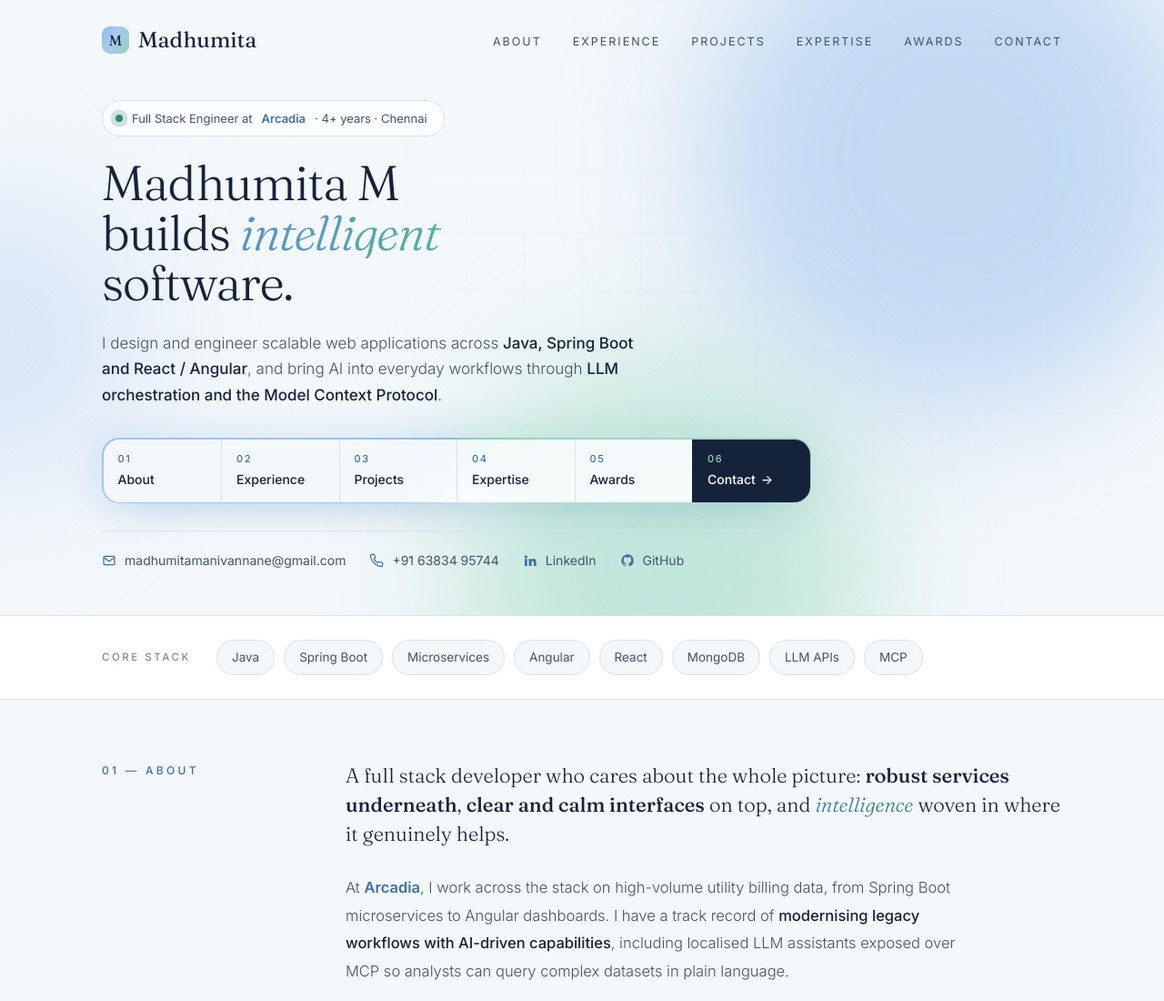
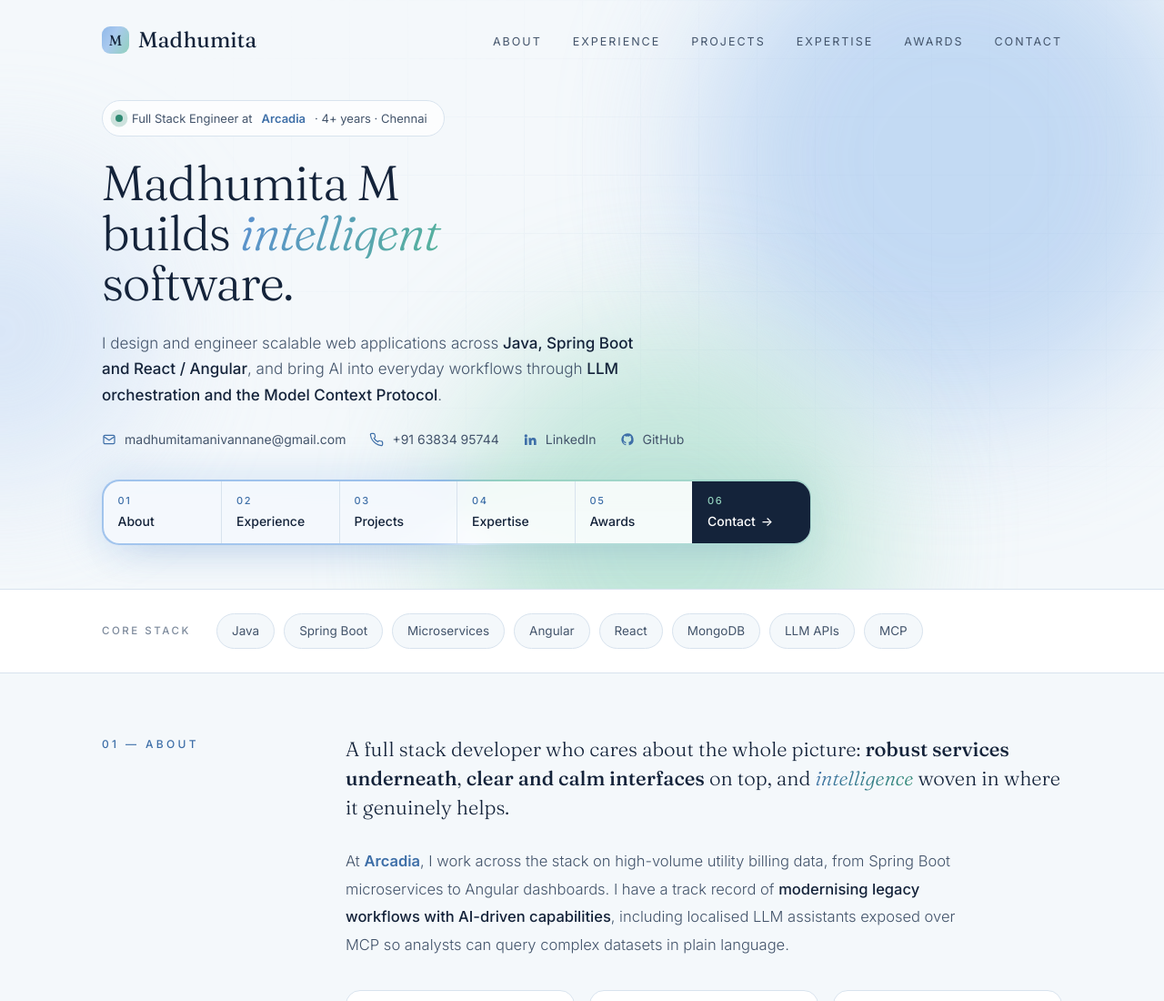
Before and after one commit to mad0108/mad0108.github.io, a plain HTML site: page index.html in a window 1280 px wide. Shown: the top 1100 px of the page at 91% size. Drawn offline with Linux system fonts and the light colour scheme.

Commit message:
Move contact row above section links

```diff
--- a/index.html
+++ b/index.html
@@ -104,7 +104,7 @@
   .btn.solid span{position:relative}
   .btn.ghost{border:1px solid var(--ink-soft);background:rgba(255,255,255,.5)}
   .btn.ghost:hover{background:#fff;transform:translateY(-2px)}
-  .quick{display:flex;flex-wrap:wrap;gap:10px 26px;margin-top:30px;padding-top:20px;border-top:1px solid var(--line);max-width:780px}
+  .quick{display:flex;flex-wrap:wrap;gap:10px 26px;margin-top:22px;max-width:780px}
   .quick a{display:inline-flex;align-items:center;gap:9px;font-size:14px;color:var(--ink-soft);transition:color .3s}
   .quick svg{width:16px;height:16px;flex:none;color:var(--blue-deep);transition:transform .3s}
   .quick a:hover{color:var(--ink)}
@@ -300,6 +300,12 @@
     <div class="status reveal"><span class="dot"></span>Full Stack Engineer at <span class="arcadia">Arcadia</span> · 4+ years · Chennai</div>
     <h1 class="reveal">Madhumita M<br>builds <span class="rotator" id="rotator"><span>thoughtful</span></span><br>software.</h1>
     <p class="lede reveal">I design and engineer scalable web applications across <span class="hl blue">Java, Spring Boot and React / Angular</span>, and bring AI into everyday workflows through <span class="hl">LLM orchestration and the Model Context Protocol</span>.</p>
+    <div class="quick reveal">
+      <a href="mailto:madhumitamanivannane@gmail.com"><svg viewBox="0 0 24 24" fill="none" stroke="currentColor" stroke-width="1.8"><rect x="3" y="5" width="18" height="14" rx="2"/><path d="M3 7l9 6 9-6"/></svg><span>madhumitamanivannane@gmail.com</span></a>
+      <a href="tel:+916383495744"><svg viewBox="0 0 24 24" fill="none" stroke="currentColor" stroke-width="1.8"><path d="M22 16.9v3a2 2 0 0 1-2.2 2 19.8 19.8 0 0 1-8.6-3.1 19.5 19.5 0 0 1-6-6A19.8 19.8 0 0 1 2.1 4.2 2 2 0 0 1 4.1 2h3a2 2 0 0 1 2 1.7c.1 1 .4 1.9.7 2.8a2 2 0 0 1-.5 2.1L8 9.9a16 16 0 0 0 6 6l1.3-1.3a2 2 0 0 1 2.1-.4c.9.3 1.8.6 2.8.7a2 2 0 0 1 1.7 2z"/></svg><span>+91 63834 95744</span></a>
+      <a href="https://linkedin.com/in/madhumitamanivannane" target="_blank" rel="noopener" aria-label="LinkedIn"><svg viewBox="0 0 24 24" fill="currentColor"><path d="M4.98 3.5a2.5 2.5 0 1 1 0 5 2.5 2.5 0 0 1 0-5zM3 9.5h4V21H3zM9.5 9.5h3.8v1.6h.1c.5-1 1.8-2 3.8-2 4 0 4.8 2.6 4.8 6V21h-4v-5.2c0-1.2 0-2.9-1.8-2.9s-2 1.4-2 2.8V21h-4z"/></svg><span>LinkedIn</span></a>
+      <a href="https://github.com/mad0108" target="_blank" rel="noopener" aria-label="GitHub"><svg viewBox="0 0 24 24" fill="currentColor"><path d="M12 2a10 10 0 0 0-3.2 19.5c.5.1.7-.2.7-.5v-1.7c-2.8.6-3.4-1.3-3.4-1.3-.5-1.2-1.1-1.5-1.1-1.5-.9-.6.1-.6.1-.6 1 .1 1.5 1 1.5 1 .9 1.5 2.3 1.1 2.9.8.1-.6.4-1.1.6-1.3-2.2-.3-4.6-1.1-4.6-5 0-1.1.4-2 1-2.7-.1-.3-.4-1.3.1-2.7 0 0 .8-.3 2.8 1a9.6 9.6 0 0 1 5 0c1.9-1.3 2.8-1 2.8-1 .5 1.4.2 2.4.1 2.7.6.7 1 1.6 1 2.7 0 3.9-2.4 4.7-4.6 5 .4.3.7.9.7 1.9V21c0 .3.2.6.7.5A10 10 0 0 0 12 2z"/></svg><span>GitHub</span></a>
+    </div>
     <div class="index reveal" role="navigation" aria-label="Sections">
       <div class="index-in">
         <div class="glider" aria-hidden="true"></div>
@@ -310,12 +316,6 @@
         <a href="#recognition"><i><em>05</em><em><svg viewBox="0 0 24 24" fill="none" stroke="currentColor" stroke-width="2"><circle cx="12" cy="9" r="6"/><path d="M8.5 14L7 22l5-3 5 3-1.5-8"/></svg></em></i><span>Awards</span></a>
         <a href="#contact" class="accent"><i><em>06</em><em><svg viewBox="0 0 24 24" fill="none" stroke="currentColor" stroke-width="2"><rect x="3" y="5" width="18" height="14" rx="2"/><path d="M3 7l9 6 9-6"/></svg></em></i><span>Contact</span></a>
       </div>
-    </div>
-    <div class="quick reveal">
-      <a href="mailto:madhumitamanivannane@gmail.com"><svg viewBox="0 0 24 24" fill="none" stroke="currentColor" stroke-width="1.8"><rect x="3" y="5" width="18" height="14" rx="2"/><path d="M3 7l9 6 9-6"/></svg><span>madhumitamanivannane@gmail.com</span></a>
-      <a href="tel:+916383495744"><svg viewBox="0 0 24 24" fill="none" stroke="currentColor" stroke-width="1.8"><path d="M22 16.9v3a2 2 0 0 1-2.2 2 19.8 19.8 0 0 1-8.6-3.1 19.5 19.5 0 0 1-6-6A19.8 19.8 0 0 1 2.1 4.2 2 2 0 0 1 4.1 2h3a2 2 0 0 1 2 1.7c.1 1 .4 1.9.7 2.8a2 2 0 0 1-.5 2.1L8 9.9a16 16 0 0 0 6 6l1.3-1.3a2 2 0 0 1 2.1-.4c.9.3 1.8.6 2.8.7a2 2 0 0 1 1.7 2z"/></svg><span>+91 63834 95744</span></a>
-      <a href="https://linkedin.com/in/madhumitamanivannane" target="_blank" rel="noopener" aria-label="LinkedIn"><svg viewBox="0 0 24 24" fill="currentColor"><path d="M4.98 3.5a2.5 2.5 0 1 1 0 5 2.5 2.5 0 0 1 0-5zM3 9.5h4V21H3zM9.5 9.5h3.8v1.6h.1c.5-1 1.8-2 3.8-2 4 0 4.8 2.6 4.8 6V21h-4v-5.2c0-1.2 0-2.9-1.8-2.9s-2 1.4-2 2.8V21h-4z"/></svg><span>LinkedIn</span></a>
-      <a href="https://github.com/mad0108" target="_blank" rel="noopener" aria-label="GitHub"><svg viewBox="0 0 24 24" fill="currentColor"><path d="M12 2a10 10 0 0 0-3.2 19.5c.5.1.7-.2.7-.5v-1.7c-2.8.6-3.4-1.3-3.4-1.3-.5-1.2-1.1-1.5-1.1-1.5-.9-.6.1-.6.1-.6 1 .1 1.5 1 1.5 1 .9 1.5 2.3 1.1 2.9.8.1-.6.4-1.1.6-1.3-2.2-.3-4.6-1.1-4.6-5 0-1.1.4-2 1-2.7-.1-.3-.4-1.3.1-2.7 0 0 .8-.3 2.8 1a9.6 9.6 0 0 1 5 0c1.9-1.3 2.8-1 2.8-1 .5 1.4.2 2.4.1 2.7.6.7 1 1.6 1 2.7 0 3.9-2.4 4.7-4.6 5 .4.3.7.9.7 1.9V21c0 .3.2.6.7.5A10 10 0 0 0 12 2z"/></svg><span>GitHub</span></a>
     </div>
   </div>
 </header>
```
